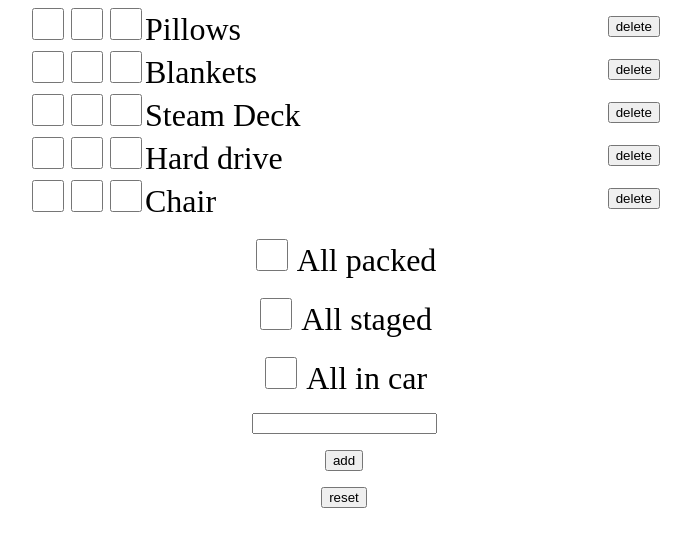
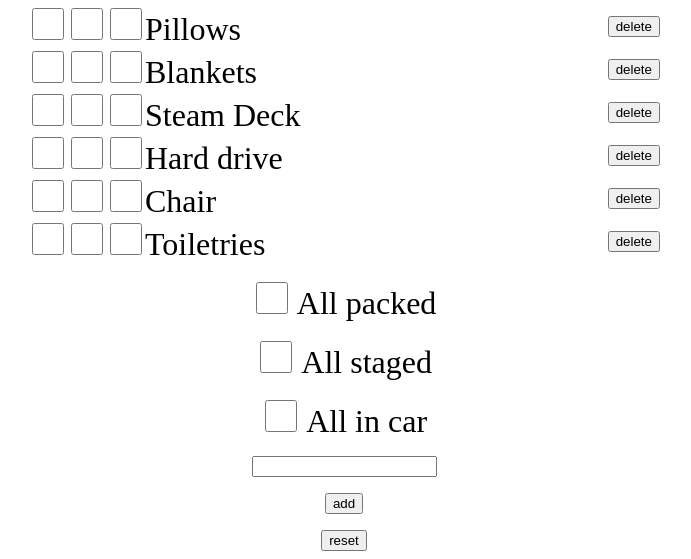
Before and after one commit to cbouwense/packing-list, a plain HTML site: page lan/index.html in a window 1280 px wide. Shown: the part 734-1293 px from the top of the page, without its empty margins (296-987 px from the left). Before the commit the page ends 1250 px from the top, so only its background shows below. Drawn offline with Linux system fonts and the light colour scheme.

Commit message:
add toiletries

```diff
--- a/lan/index.html
+++ b/lan/index.html
@@ -56,6 +56,7 @@
       'Steam Deck',
       'Hard drive',
       'Chair',
+      'Toiletries',
     ];
     init(defaultItems, 'lan');
   </script>
```
